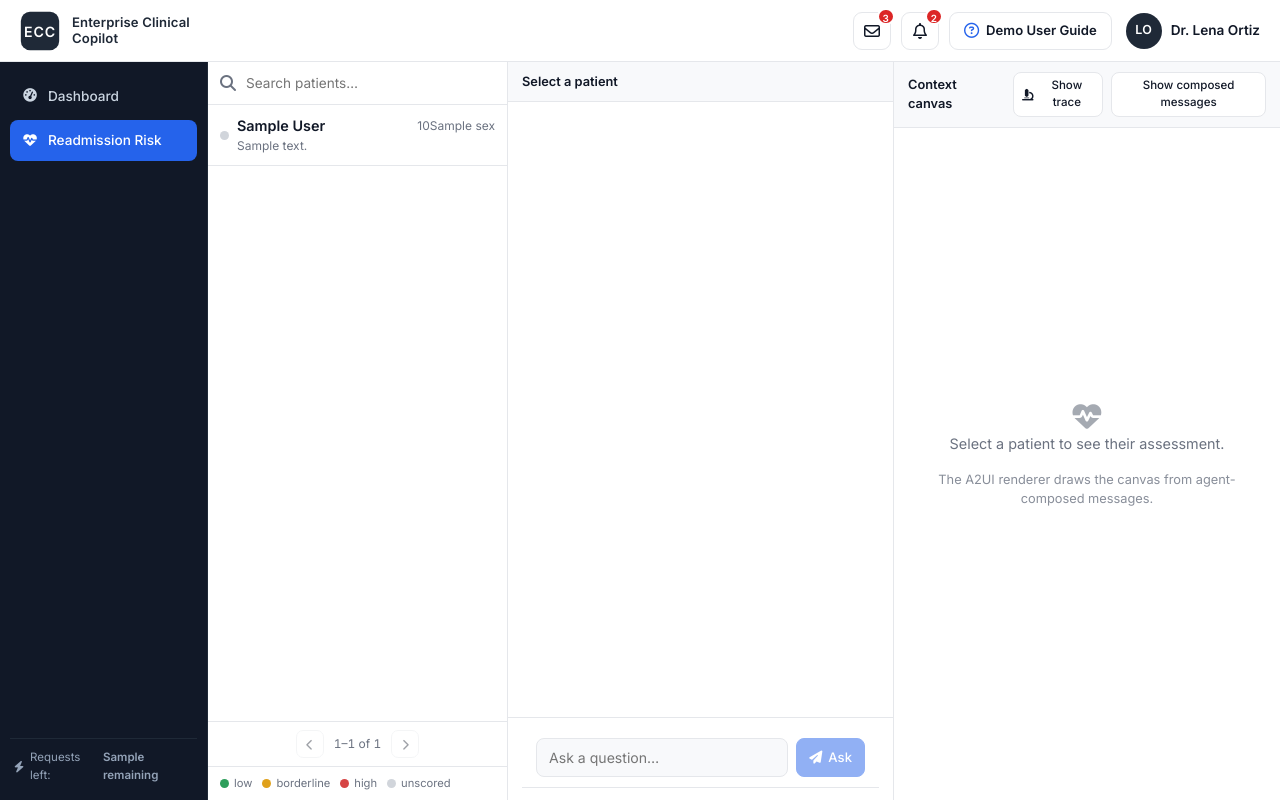
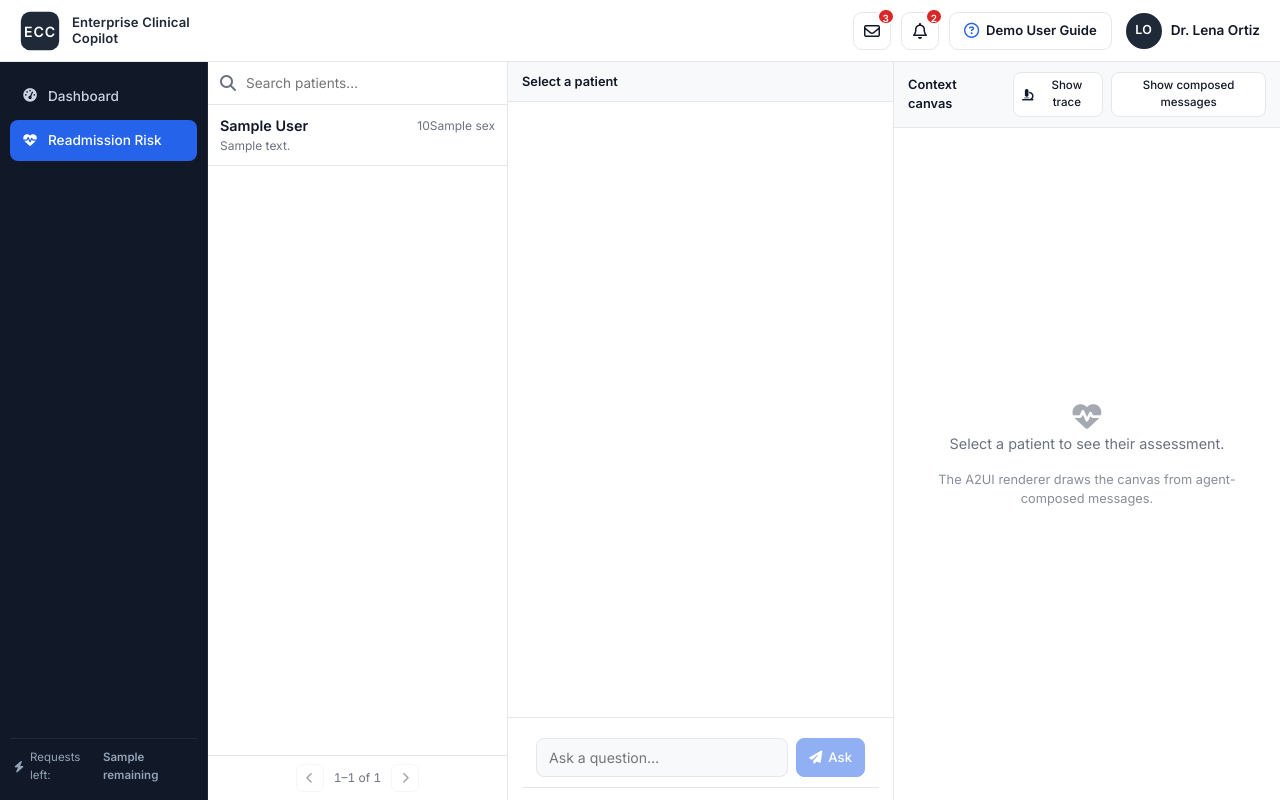
Before and after one commit to DanHerman212/danielmherman, a Django app: template demo/templates/demo/a2ui_console.html in a window 1280 px wide. Run offline with Django 5.2, Linux system fonts and the light colour scheme; the template is opened without the code that fills it: most values are stand-ins (such as "Sample title", 1, 10 or a date in 2020); some libraries are stand-ins or nearby versions.

Commit message:
updated demo, removed recomputed risk bands as demo fixtures

```diff
--- a/demo/templates/demo/a2ui_console.html
+++ b/demo/templates/demo/a2ui_console.html
@@ -91,11 +91,7 @@ emitted (the trace element).
             {% for row in rows %}
             <button type="button"
                     class="patient-row"
-                    data-hadm-id="{{ row.patient.hadm_id }}"
-                    data-probability="{{ row.probability|default:'' }}"
-                    data-band="{{ row.band|default:'none' }}">
-              <span class="risk-dot risk-{{ row.band|default:'none' }}"
-                    title="{{ row.band_label|default:'no cached risk' }}"></span>
+                    data-hadm-id="{{ row.patient.hadm_id }}">
               <span class="patient-name">{{ row.patient.display_name }}</span>
               <span class="patient-age">{{ row.patient.age }}{{ row.patient.sex }}</span>
               <span class="patient-summary">{{ row.patient.summary }}</span>
@@ -111,12 +107,6 @@ emitted (the trace element).
             <span id="page-info" class="page-info"></span>
             <button id="page-next" class="page-btn" type="button"
                     aria-label="Next page"><i class="fa-solid fa-chevron-right"></i></button>
-          </div>
-          <div class="demo-rail-legend">
-            <span><i class="risk-dot risk-low"></i> low</span>
-            <span><i class="risk-dot risk-borderline"></i> borderline</span>
-            <span><i class="risk-dot risk-high"></i> high</span>
-            <span><i class="risk-dot risk-none"></i> unscored</span>
           </div>
         </aside>
 
--- a/static/css/demo_splitpane.css
+++ b/static/css/demo_splitpane.css
@@ -162,10 +162,10 @@ body:has(#demo-root), body:has(#a2ui-root) { overflow-x: auto; }
 .demo-rail-list { flex: 1; overflow-y: auto; }
 .patient-row {
   display: grid;
-  grid-template-columns: auto 1fr auto;
+  grid-template-columns: 1fr auto;
   grid-template-areas:
-    "dot name age"
-    "dot summary summary";
+    "name age"
+    "summary summary";
   align-items: center; column-gap: 8px;
   width: 100%; text-align: left; border: none; background: none; cursor: pointer;
   padding: 10px 12px; border-bottom: 1px solid var(--line);
@@ -173,11 +173,6 @@ body:has(#demo-root), body:has(#a2ui-root) { overflow-x: auto; }
 }
 .patient-row:hover { background: var(--surface-2); }
 .patient-row.active { background: #eef2ff; box-shadow: inset 3px 0 0 var(--accent); }
-.risk-dot { grid-area: dot; width: 9px; height: 9px; border-radius: 50%; display: inline-block; }
-.risk-low { background: var(--risk-low); }
-.risk-borderline { background: var(--risk-borderline); }
-.risk-high { background: var(--risk-high); }
-.risk-none { background: #d1d5db; }
 .patient-name { grid-area: name; font-weight: 600; font-size: 0.9rem; }
 .patient-age { grid-area: age; font-size: 0.75rem; color: var(--muted); }
 .patient-summary { grid-area: summary; font-size: 0.75rem; color: var(--muted); overflow: hidden; text-overflow: ellipsis; white-space: nowrap; }
@@ -194,12 +189,6 @@ body:has(#demo-root), body:has(#a2ui-root) { overflow-x: auto; }
 .page-btn:hover:not(:disabled) { background: var(--surface-2); }
 .page-btn:disabled { opacity: 0.4; cursor: not-allowed; }
 .page-info { font-size: 0.75rem; color: var(--muted); font-variant-numeric: tabular-nums; }
-
-.demo-rail-legend {
-  display: flex; gap: 10px; padding: 8px 12px; font-size: 0.7rem; color: var(--muted);
-  border-top: 1px solid var(--line); flex-wrap: wrap;
-}
-.demo-rail-legend span { display: inline-flex; align-items: center; gap: 5px; }
 
 /* ---------- panes (Screen 2) ---------- */
 .demo-main { display: grid; grid-template-columns: minmax(0, 1fr) minmax(0, 1fr); grid-template-rows: minmax(0, 1fr); min-width: 0; }
--- a/static/js/demo_flow.js
+++ b/static/js/demo_flow.js
@@ -340,9 +340,7 @@ export function createDemoFlow({ root, askUrl, renderCanvas, onCite }) {
 
     const name = row.querySelector('.patient-name').textContent;
     const age = row.querySelector('.patient-age').textContent;
-    const band = row.dataset.band || 'none';
-    const prob = row.dataset.probability;
-    state.current = { hadmId, name, meta: `${age} · ${band}${prob ? ` · ${pct(prob)}` : ''}` };
+    state.current = { hadmId, name, meta: age };
 
     // Parity with the search box: selecting a patient isolates the rail to
     // them the same way typing their name would (and keeps them highlighted),
```
Also changed, not shown: demo/fixtures.py (+0 -18 lines), demo/views.py (+6 -14 lines).
